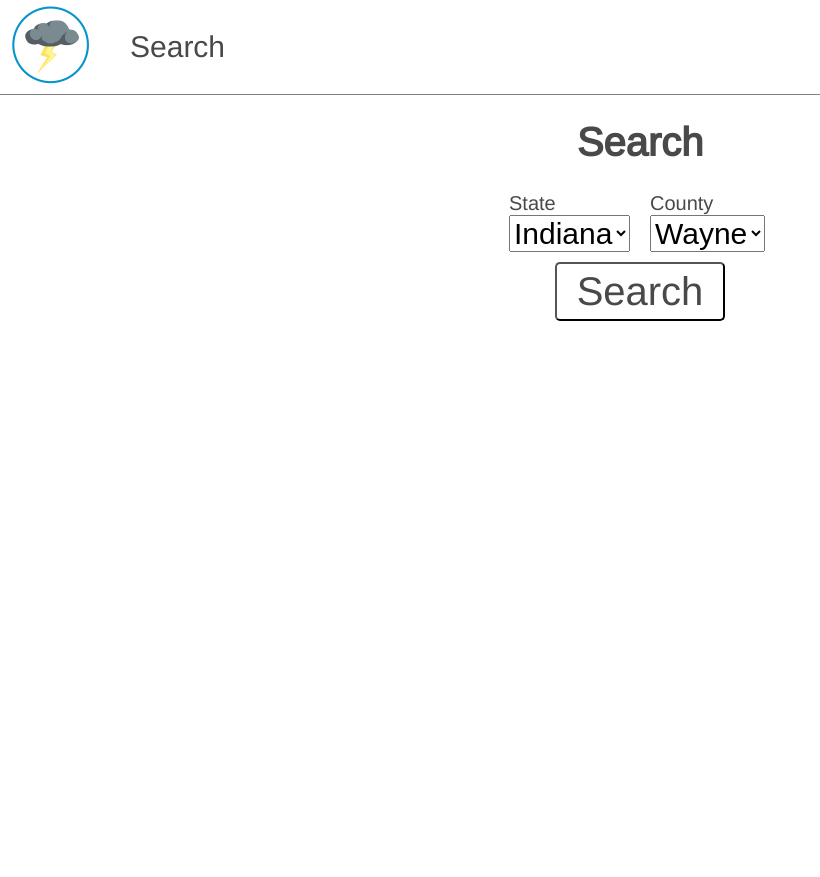
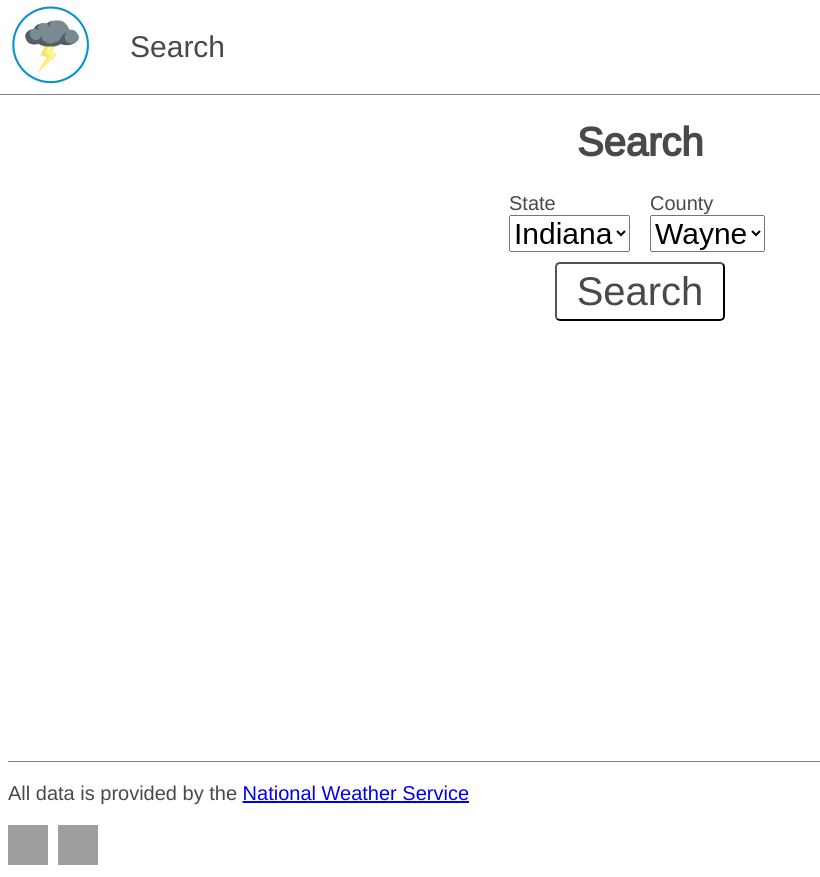
Before and after one commit to Programer-Turtle/WeatherSystem, a plain HTML site: page Search.html in a window 1280 px wide. Shown: the whole page, without its empty margins (0-820 px from the left). Before the commit the page ends 800 px from the top, so only its background shows below. Drawn offline with nearby package versions, Linux system fonts and the light colour scheme; grey boxes are pictures that could not be loaded.

Commit message:
AddedFooter

```diff
--- a/Search.html
+++ b/Search.html
@@ -26,6 +26,14 @@
         <button onclick="Search()">Search</button>
     </div>
 
+    <footer style="margin-top: 55vh;">
+        <p>All data is provided by the <a href="https://weather.gov">National Weather Service</a></p>
+        <div style="flex-basis: 100%; display:flex; align-content: center;">
+            <a style="margin-right: 10px;" href="https://github.com/Programer-Turtle?tab=repositories"><img src="https://github.githubassets.com/assets/pinned-octocat-093da3e6fa40.svg" alt="GitHub Logo" width="40px" height="40px"></a>
+            <a style="margin-right: 10px;" href="https://www.facebook.com/WeatherSystemMain/"><img src="https://static.xx.fbcdn.net/rsrc.php/yT/r/aGT3gskzWBf.ico" alt="Facebook Logo" width="40px" height="40px"></a>
+        </div>
+    </footer>
+
     <script src="Scripts/UILoad.js"></script>
     <script src="Scripts/Counties.js"></script>
     <script src="Scripts/Search.js"></script>
--- a/style.css
+++ b/style.css
@@ -116,3 +116,19 @@ button{
     background-color: white;
     border-radius: 5px;
 }
+
+footer{
+    background-color: white;
+    margin: 0;
+    margin-top: 40px;
+    padding: 0;
+    width: 100%;
+    bottom: 0%;
+    left: 0%;
+    display: flex;
+    flex-wrap: wrap;
+    align-content: center;
+    border-top-width: 1px;
+    border-top-style: solid;
+    border-top-color:grey;
+}
```
Also changed, not shown: CountyForecast.html (+8 -0 lines), index.html (+8 -0 lines).
